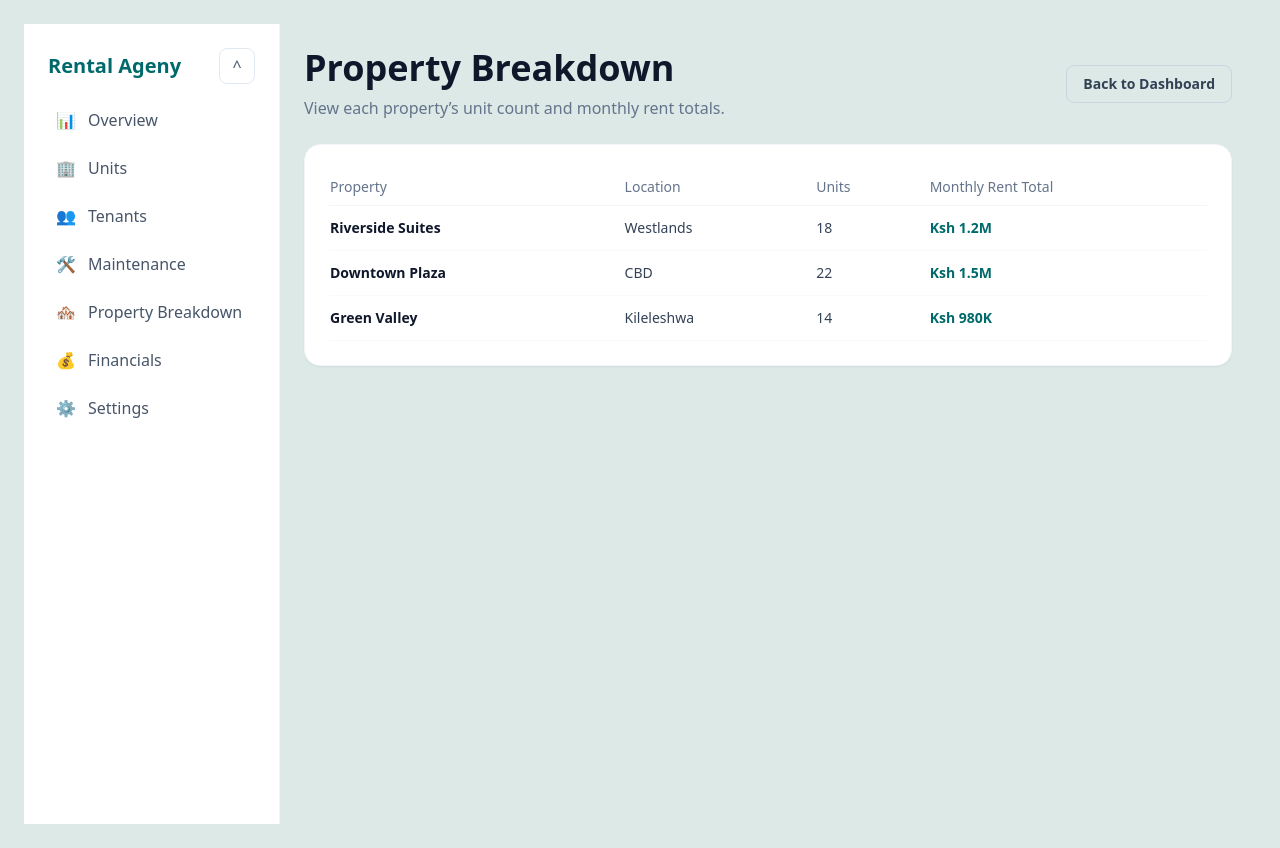
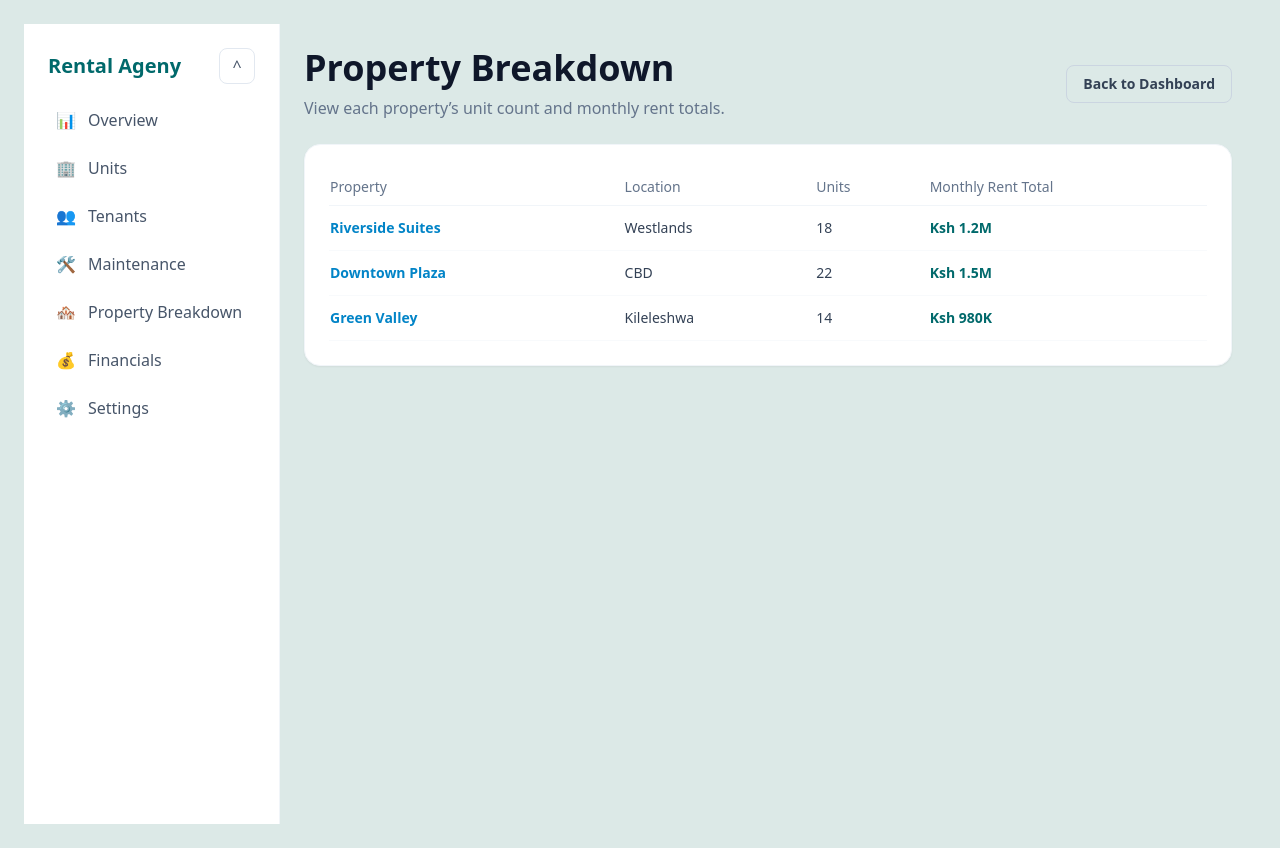
Before and after one commit to Isabellanamutenda/Serene-habitat, a Nuxt app: page /landlord/property-breakdown in a window 1280 px wide. Built offline with nearby package versions, Linux system fonts and the light colour scheme.

Commit message:
Make changes to the property breakdown

```diff
--- a/pages/landlord/property-breakdown.vue
+++ b/pages/landlord/property-breakdown.vue
@@ -31,7 +31,14 @@
                 </thead>
                 <tbody>
                   <tr v-for="property in properties" :key="property.name" class="border-b border-slate-50">
-                    <td class="py-3 pr-4 font-semibold text-slate-900">{{ property.name }}</td>
+                    <td class="py-3 pr-4 font-semibold text-slate-900">
+                      <button
+                        class="text-sky-600 hover:underline font-semibold"
+                        @click="openProperty(property)"
+                      >
+                        {{ property.name }}
+                      </button>
+                    </td>
                     <td class="py-3 pr-4 text-slate-700">{{ property.location }}</td>
                     <td class="py-3 pr-4 text-slate-700">{{ property.units }}</td>
                     <td class="py-3 font-semibold text-[#00696b]">{{ property.rent }}</td>
@@ -40,6 +47,73 @@
               </table>
             </div>
           </section>
+
+          <div
+            v-if="selectedProperty"
+            class="fixed inset-0 z-50 bg-slate-900/50 backdrop-blur-sm flex items-center justify-center p-4"
+            @click="closeProperty"
+          >
+            <div class="w-full max-w-3xl rounded-2xl bg-white text-slate-800 p-6 shadow-2xl" @click.stop>
+              <div class="flex items-start justify-between gap-4">
+                <div>
+                  <h2 class="text-2xl font-bold text-slate-900">{{ selectedProperty.name }}</h2>
+                  <p class="mt-1 text-sm text-slate-500">{{ selectedProperty.location }} · {{ selectedProperty.units }} units</p>
+                </div>
+                <button
+                  class="text-slate-500 hover:text-slate-900 transition-colors"
+                  aria-label="Close property details"
+                  @click="closeProperty"
+                >
+                  ✕
+                </button>
+              </div>
+
+              <div class="mt-5 grid grid-cols-1 sm:grid-cols-3 gap-4">
+                <article class="rounded-xl border border-slate-100 bg-slate-50 p-4">
+                  <p class="text-xs uppercase tracking-wide text-slate-500">Total Rooms</p>
+                  <p class="mt-2 text-2xl font-semibold text-slate-900">{{ selectedProperty.details.totalRooms }}</p>
+                </article>
+                <article class="rounded-xl border border-slate-100 bg-slate-50 p-4">
+                  <p class="text-xs uppercase tracking-wide text-slate-500">Bedrooms</p>
+                  <p class="mt-2 text-2xl font-semibold text-slate-900">{{ selectedProperty.details.bedrooms }}</p>
+                </article>
+                <article class="rounded-xl border border-slate-100 bg-slate-50 p-4">
+                  <p class="text-xs uppercase tracking-wide text-slate-500">Ensuite Units</p>
+                  <p class="mt-2 text-2xl font-semibold text-slate-900">{{ selectedProperty.details.ensuiteUnits }}</p>
+                </article>
+              </div>
+
+              <div class="mt-6 grid grid-cols-1 lg:grid-cols-2 gap-4">
+                <section class="rounded-xl border border-slate-100 p-4">
+                  <h3 class="text-lg font-semibold text-slate-900">Unit Breakdown</h3>
+                  <ul class="mt-3 space-y-2 text-sm text-slate-700">
+                    <li v-for="item in selectedProperty.details.roomTypes" :key="item.label" class="flex items-center justify-between border-b border-slate-100 pb-2 last:border-b-0 last:pb-0">
+                      <span>{{ item.label }}</span>
+                      <span class="font-semibold text-slate-900">{{ item.count }}</span>
+                    </li>
+                  </ul>
+                </section>
+
+                <section class="rounded-xl border border-slate-100 p-4">
+                  <h3 class="text-lg font-semibold text-slate-900">More Details</h3>
+                  <dl class="mt-3 space-y-3 text-sm">
+                    <div class="flex items-center justify-between gap-4 border-b border-slate-100 pb-2">
+                      <dt class="text-slate-500">Average Rent per Unit</dt>
+                      <dd class="font-semibold text-slate-900">{{ selectedProperty.details.averageRent }}</dd>
+                    </div>
+                    <div class="flex items-center justify-between gap-4 border-b border-slate-100 pb-2">
+                      <dt class="text-slate-500">Occupied Units</dt>
+                      <dd class="font-semibold text-slate-900">{{ selectedProperty.details.occupiedUnits }}</dd>
+                    </div>
+                    <div class="flex items-center justify-between gap-4">
+                      <dt class="text-slate-500">Vacant Units</dt>
+                      <dd class="font-semibold text-slate-900">{{ selectedProperty.details.vacantUnits }}</dd>
+                    </div>
+                  </dl>
+                </section>
+              </div>
+            </div>
+          </div>
         </section>
       </main>
     </div>
@@ -47,11 +121,94 @@
 </template>
 
 <script setup lang="ts">
+import { ref } from 'vue'
 import LandlordSidebar from '~/components/landlord/LandlordSidebar.vue'
 
-const properties = [
-  { name: 'Riverside Suites', location: 'Westlands', units: 18, rent: 'Ksh 1.2M' },
-  { name: 'Downtown Plaza', location: 'CBD', units: 22, rent: 'Ksh 1.5M' },
-  { name: 'Green Valley', location: 'Kileleshwa', units: 14, rent: 'Ksh 980K' }
+interface PropertyDetail {
+  totalRooms: number
+  bedrooms: number
+  ensuiteUnits: number
+  roomTypes: Array<{ label: string; count: number }>
+  averageRent: string
+  occupiedUnits: number
+  vacantUnits: number
+}
+
+interface PropertyRow {
+  name: string
+  location: string
+  units: number
+  rent: string
+  details: PropertyDetail
+}
+
+const properties: PropertyRow[] = [
+  {
+    name: 'Riverside Suites',
+    location: 'Westlands',
+    units: 18,
+    rent: 'Ksh 1.2M',
+    details: {
+      totalRooms: 54,
+      bedrooms: 36,
+      ensuiteUnits: 12,
+      roomTypes: [
+        { label: 'Studio units', count: 6 },
+        { label: '1-bedroom units', count: 8 },
+        { label: '2-bedroom units', count: 4 }
+      ],
+      averageRent: 'Ksh 66,700',
+      occupiedUnits: 16,
+      vacantUnits: 2
+    }
+  },
+  {
+    name: 'Downtown Plaza',
+    location: 'CBD',
+    units: 22,
+    rent: 'Ksh 1.5M',
+    details: {
+      totalRooms: 66,
+      bedrooms: 44,
+      ensuiteUnits: 15,
+      roomTypes: [
+        { label: 'Studio units', count: 4 },
+        { label: '1-bedroom units', count: 12 },
+        { label: '2-bedroom units', count: 6 }
+      ],
+      averageRent: 'Ksh 68,200',
+      occupiedUnits: 20,
+      vacantUnits: 2
+    }
+  },
+  {
+    name: 'Green Valley',
+    location: 'Kileleshwa',
+    units: 14,
+    rent: 'Ksh 980K',
+    details: {
+      totalRooms: 42,
+      bedrooms: 28,
+      ensuiteUnits: 10,
+      roomTypes: [
+        { label: 'Studio units', count: 3 },
+        { label: '1-bedroom units', count: 7 },
+        { label: '2-bedroom units', count: 4 }
+      ],
+      averageRent: 'Ksh 70,000',
+      occupiedUnits: 13,
+      vacantUnits: 1
+    }
+  }
 ]
+
+const selectedProperty = ref<PropertyRow | null>(null)
+
+const openProperty = (property: PropertyRow) => {
+  selectedProperty.value = property
+}
+
+const closeProperty = () => {
+  selectedProperty.value = null
+}
 </script>
```
